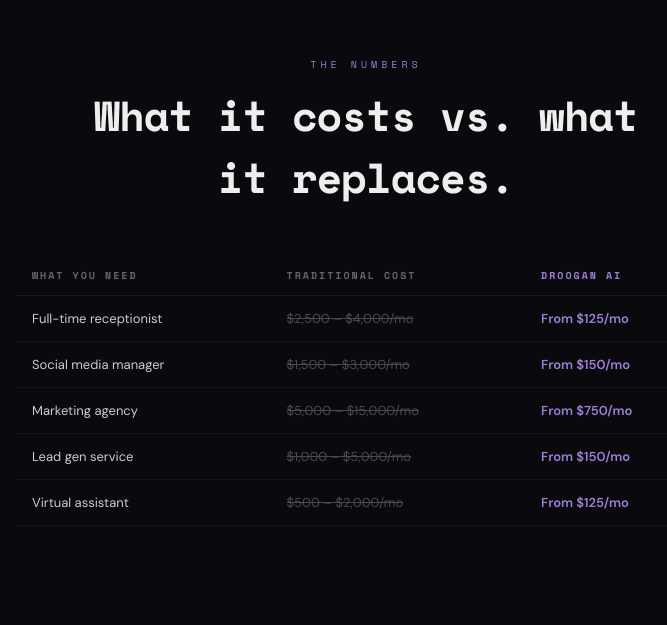
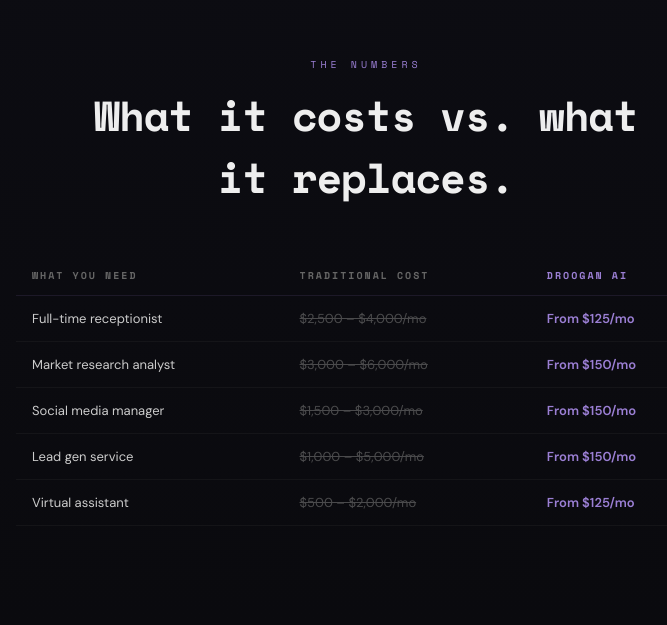
Before and after one commit to Droogan99/droogan-website, a React (Vite) app: page / in a window 1280 px wide. Shown: the part 3495-4120 px from the top of the page, without its empty margins (274-941 px from the left). Built offline with nearby package versions, Linux system fonts and the light colour scheme.

Commit message:
add grid fade effect

```diff
--- a/src/App.jsx
+++ b/src/App.jsx
@@ -54,8 +54,8 @@ const TOOLS = [
 
 const COMPARISONS = [
   { need: "Full-time receptionist", traditional: "$2,500 – $4,000/mo", droogan: "From $125/mo" },
+  { need: "Market research analyst", traditional: "$3,000 – $6,000/mo", droogan: "From $150/mo" },
   { need: "Social media manager", traditional: "$1,500 – $3,000/mo", droogan: "From $150/mo" },
-  { need: "Marketing agency", traditional: "$5,000 – $15,000/mo", droogan: "From $750/mo" },
   { need: "Lead gen service", traditional: "$1,000 – $5,000/mo", droogan: "From $150/mo" },
   { need: "Virtual assistant", traditional: "$500 – $2,000/mo", droogan: "From $125/mo" },
 ];
@@ -289,7 +289,7 @@ function ProcessSection() {
 /* ============================================ */
 function ComparisonSection() {
   return (
-    <Section id="compare" bg="#0a0a0e">
+    <Section id="compare" bg="linear-gradient(180deg, #0c0c12 0%, #0a0a0e 100%)">
       <Reveal><div style={{ marginBottom: 48, maxWidth: 700, margin: "0 auto 48px", textAlign: "center" }}><SectionLabel text="THE NUMBERS" /><SectionTitle>What it costs vs. what<br />it replaces.</SectionTitle></div></Reveal>
       <Reveal delay={0.1}>
         <div style={{ maxWidth: 700, margin: "0 auto", overflowX: "auto" }}>
@@ -349,7 +349,7 @@ function AboutSection() {
 function FAQSection() {
   const [open, setOpen] = useState(null);
   return (
-    <Section id="faq" bg="#0a0a0e">
+    <Section id="faq" bg="linear-gradient(180deg, #0c0c12 0%, #0a0a0e 100%)">
       <Reveal><div style={{ marginBottom: 48, maxWidth: 640, margin: "0 auto 48px", textAlign: "center" }}><SectionLabel text="QUESTIONS" /><SectionTitle>Frequently asked.</SectionTitle></div></Reveal>
       <div style={{ maxWidth: 640, margin: "0 auto" }}>
         {FAQS.map((f, i) => (
@@ -526,7 +526,7 @@ function ContactSection() {
             </div>
             <div>
               <div style={{ fontSize: 12, color: "#555", fontFamily: "'Space Mono', monospace", marginBottom: 4 }}>SOCIAL</div>
-              <div style={{ display: "flex", gap: 16 }}>
+              <div style={{ display: "flex", flexDirection: "column", gap: 8 }}>
                 <a href="https://instagram.com/droogan.ai" target="_blank" style={{ fontSize: 13, color: "#888", textDecoration: "none", fontFamily: "'DM Sans', sans-serif" }}>Instagram @droogan.ai</a>
                 <a href="https://x.com/DrooganAi" target="_blank" style={{ fontSize: 13, color: "#888", textDecoration: "none", fontFamily: "'DM Sans', sans-serif" }}>X @DrooganAi</a>
               </div>
```
